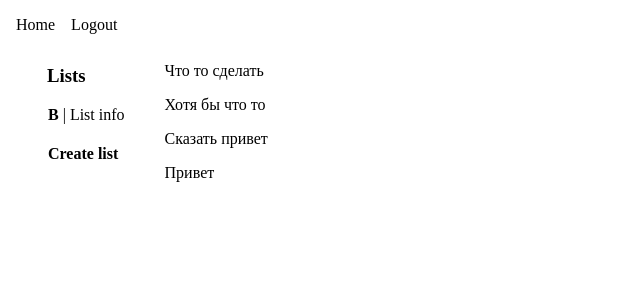
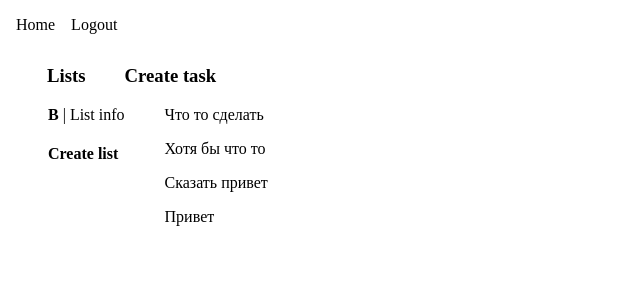
Before and after one commit to larkes00/todolist, a Django app: page /list/1/tasks/ in a window 1280 px wide. Shown: the top 300 px of the page, without its empty margins (0-640 px from the left). Run offline with Django 3.2, Linux system fonts and the light colour scheme; a user stored in the database is signed in; data comes from the database, SQL or seed files in the repository.

Commit message:
A link has been created for a new task

```diff
--- a/todolist/templates/todolist/list_tasks.html
+++ b/todolist/templates/todolist/list_tasks.html
@@ -1,6 +1,7 @@
 {% extends "todolist/base.html" %}
 {% block content %}
     <div class="center-tasks">
+        <a href="{% url 'task_form' %}"><h3>Create task</h3></a>
         {% if tasks.all %}
             {% for task in tasks %}
                 <ul>
```
